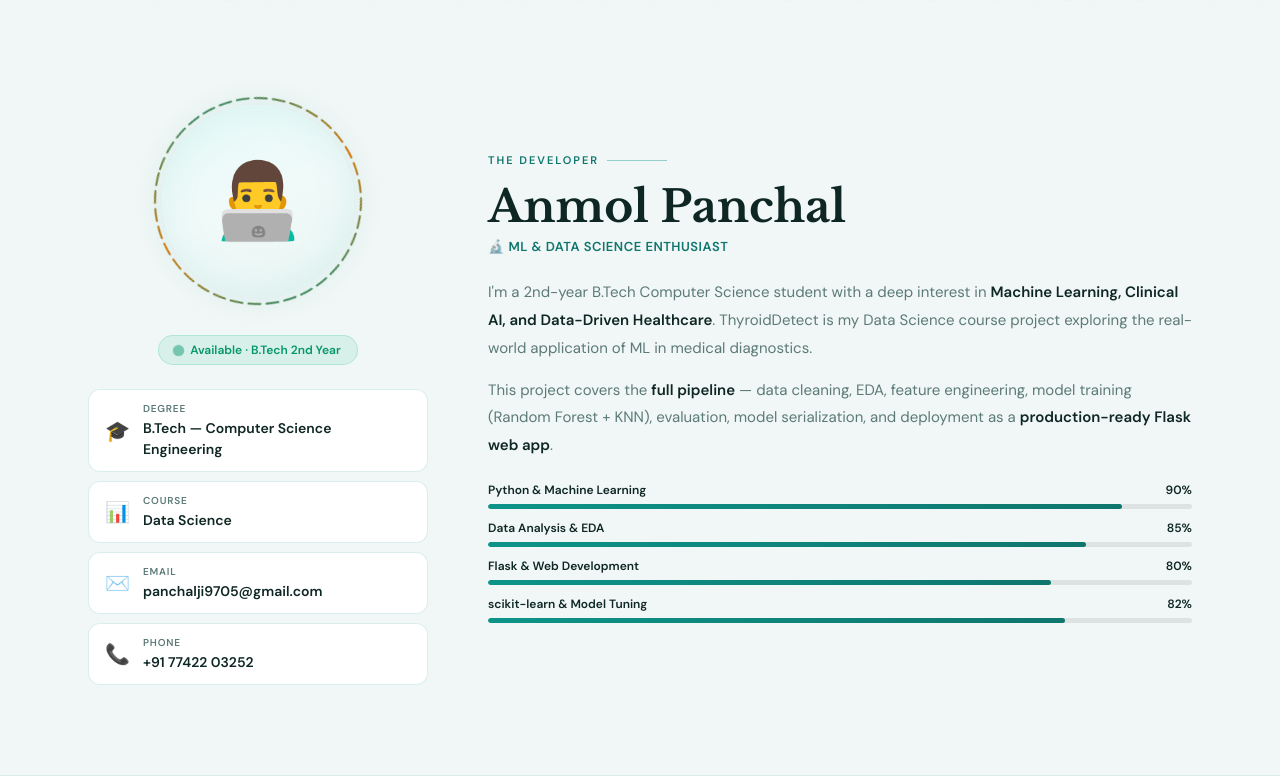
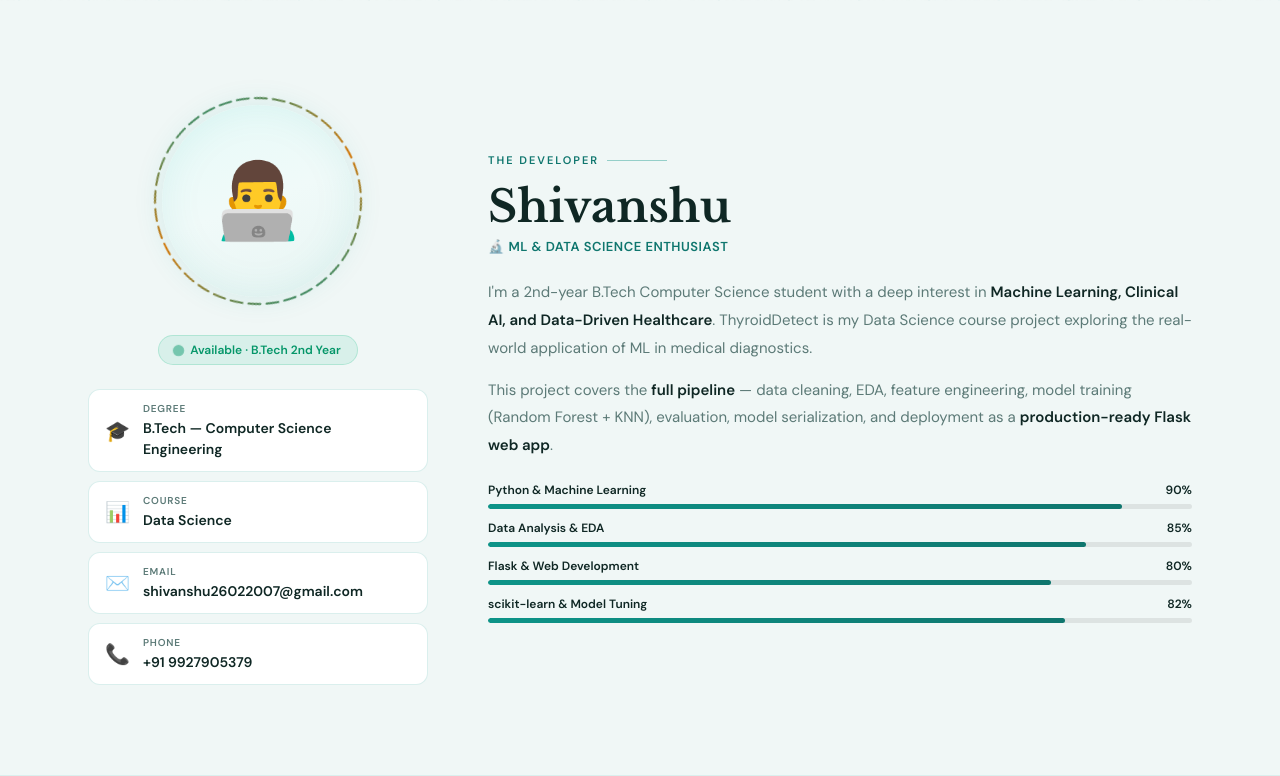
Before and after one commit to ShivanshuDS/Assignmet5, a Flask app: page /about in a window 1280 px wide. Shown: the part 799-1575 px from the top of the page. Run offline with Flask 3, Linux system fonts and the light colour scheme.

Commit message:
update DataScience Assignment5

```diff
--- a/Thyroid/template/about.html
+++ b/Thyroid/template/about.html
@@ -331,14 +331,14 @@ footer a { color: var(--teal-2); text-decoration: none; }
       <div class="info-pills">
         <div class="ip"><span class="ip-ico">🎓</span><div><span class="ip-lbl">Degree</span><span class="ip-val">B.Tech — Computer Science Engineering</span></div></div>
         <div class="ip"><span class="ip-ico">📊</span><div><span class="ip-lbl">Course</span><span class="ip-val">Data Science</span></div></div>
-        <div class="ip"><span class="ip-ico">✉️</span><div><span class="ip-lbl">Email</span><span class="ip-val">panchalji9705@gmail.com</span></div></div>
-        <div class="ip"><span class="ip-ico">📞</span><div><span class="ip-lbl">Phone</span><span class="ip-val">+91 77422 03252</span></div></div>
+        <div class="ip"><span class="ip-ico">✉️</span><div><span class="ip-lbl">Email</span><span class="ip-val">shivanshu26022007@gmail.com</span></div></div>
+        <div class="ip"><span class="ip-ico">📞</span><div><span class="ip-lbl">Phone</span><span class="ip-val">+91 9927905379</span></div></div>
       </div>
     </div>
 
     <div class="dev-right rev" style="transition-delay:.15s">
       <div class="sec-eyebrow">The Developer</div>
-      <h2>Anmol Panchal</h2>
+      <h2>Shivanshu</h2>
       <div class="dev-role">🔬 ML & Data Science Enthusiast</div>
       <p>I'm a 2nd-year B.Tech Computer Science student with a deep interest in <strong>Machine Learning, Clinical AI, and Data-Driven Healthcare</strong>. ThyroidDetect is my Data Science course project exploring the real-world application of ML in medical diagnostics.</p>
       <p>This project covers the <strong>full pipeline</strong> — data cleaning, EDA, feature engineering, model training (Random Forest + KNN), evaluation, model serialization, and deployment as a <strong>production-ready Flask web app</strong>.</p>
@@ -471,11 +471,11 @@ footer a { color: var(--teal-2); text-decoration: none; }
   <div class="contact-inner">
     <div class="rev">
       <div class="sec-eyebrow">Get In Touch</div>
-      <h2 class="sec-title">Contact Anmol</h2>
+      <h2 class="sec-title">Contact Shivanshu</h2>
     </div>
     <div class="contact-grid">
-      <a href="mailto:panchalji9705@gmail.com" class="cc rev"><div class="cc-ico">📧</div><div><div class="cc-head">Email</div><div class="cc-val">panchalji9705@gmail.com</div></div></a>
-      <a href="tel:+917742203252" class="cc rev" style="transition-delay:.05s"><div class="cc-ico">📞</div><div><div class="cc-head">Phone</div><div class="cc-val">+91 77422 03252</div></div></a>
+      <a href="mailto:shivanshu26022007@gmail.com" class="cc rev"><div class="cc-ico">📧</div><div><div class="cc-head">Email</div><div class="cc-val">shivanshu26022007@gmail.com</div></div></a>
+      <a href="tel:+919927905379" class="cc rev" style="transition-delay:.05s"><div class="cc-ico">📞</div><div><div class="cc-head">Phone</div><div class="cc-val">+91 9927905379</div></div></a>
       <div class="cc rev" style="transition-delay:.10s"><div class="cc-ico">🎓</div><div><div class="cc-head">Branch</div><div class="cc-val">B.Tech — CSE</div></div></div>
       <div class="cc rev" style="transition-delay:.15s"><div class="cc-ico">📚</div><div><div class="cc-head">Course & Year</div><div class="cc-val">Data Science · 2nd Year</div></div></div>
     </div>
@@ -488,8 +488,8 @@ footer a { color: var(--teal-2); text-decoration: none; }
       <div class="foot-ico">🔬</div>
       <span class="foot-name">ThyroidDetect</span>
     </div>
-    <p>Built with ❤️ by <strong>Anmol Panchal</strong> · B.Tech CSE, 2nd Year<br>
-    Data Science Course Project · <a href="mailto:panchalji9705@gmail.com">panchalji9705@gmail.com</a></p>
+    <p>Built with ❤️ by <strong>Shivanshu </strong> · B.Tech CSE, 2nd Year<br>
+    Data Science Course Project · <a href="mailto:shivanshu26022007@gmail.com">shivanshu26022007@gmail.com</a></p>
   </div>
 </footer>
 {% endblock %}
```
